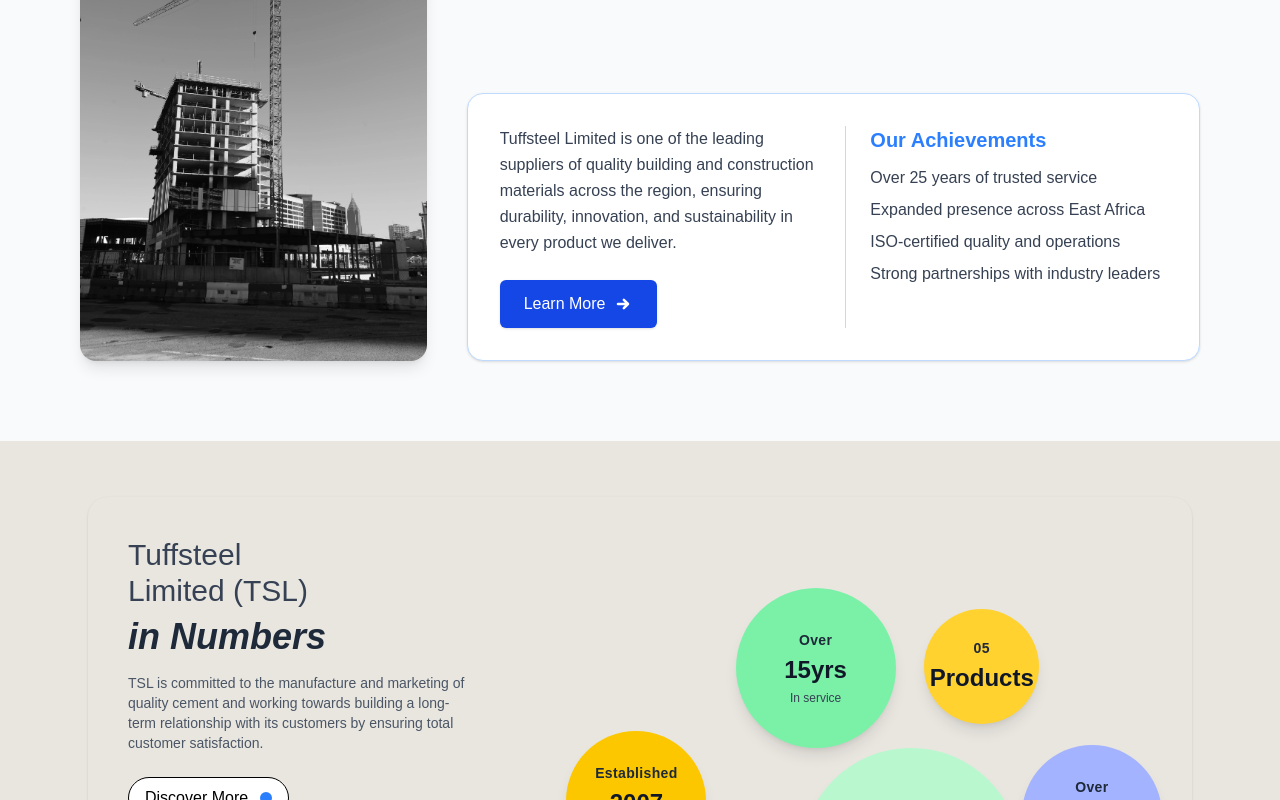
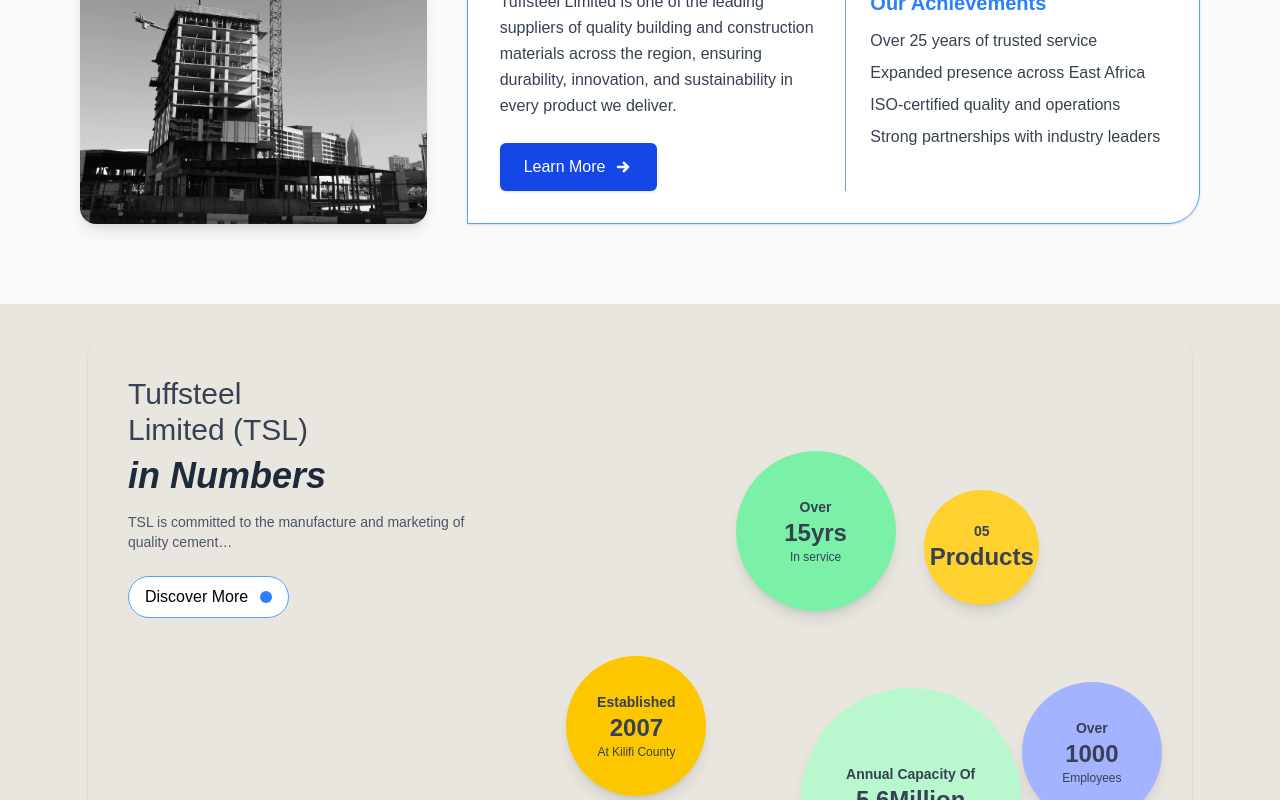
Before and after one commit to Niarb144/tuffsteel-v2, a Next.js app: page / in a window 1280 px wide. Shown: the part 1040-1840 px from the top of the page. Built offline with nearby package versions, Linux system fonts and the light colour scheme.

Commit message:
Edit stats

```diff
--- a/components/AboutSection.tsx
+++ b/components/AboutSection.tsx
@@ -17,7 +17,7 @@
           <img
             src="/images/img5.webp"
             alt="About Tuffsteel"
-            className="w-full h-full object-cover rounded-2xl shadow-lg transition-transform duration-500 hover:scale-105"
+            className="w-full h-96 object-cover rounded-2xl shadow-lg transition-transform duration-500 hover:scale-105"
           />
         </motion.div>
 
@@ -31,16 +31,16 @@
         >
           {/* Title Section */}
           <div>
-            <h2 className="text-blue-700 text-sm md:text-4xl uppercase font-semibold tracking-wider mb-2">
+            <h2 className="text-blue-700 text-sm md:text-2xl uppercase font-semibold tracking-wider mb-2">
               About
             </h2>
-            <h3 className="text-3xl md:text-7xl text-blue-500 font-bold mb-1 mt-4">
+            <h3 className="text-3xl md:text-4xl text-blue-500 font-bold mb-1 mt-4">
               Tuffsteel Limited
             </h3>
           </div>
 
           {/* Content Grid */}
-          <div className="grid md:grid-cols-2 gap-6 bg-white rounded-2xl border border-blue-200 shadow-sm p-8 mt-4">
+          <div className="grid md:grid-cols-2 gap-6 bg-white rounded-tr-4xl rounded-br-4xl border border-blue-400 shadow-sm p-8 mt-4">
             {/* LEFT DESCRIPTION + BUTTON */}
             <div>
               <p className="text-gray-700 mb-6 leading-relaxed">
@@ -74,7 +74,7 @@
             </div>
 
             {/* RIGHT ACHIEVEMENTS */}
-            <div className="border-l md:border-l border-t md:border-t-0 border-blue-200 pl-6 pt-6 md:pt-0">
+            <div className="border-l md:border-l border-t md:border-t-0 border-blue-400 pl-6 pt-6 md:pt-0">
               <h4 className="text-xl font-semibold text-blue-500 mb-3">
                 Our Achievements
               </h4>
--- a/components/Stats.tsx
+++ b/components/Stats.tsx
@@ -3,81 +3,82 @@
 import React from "react";
 import { motion } from "framer-motion";
 
-// Mombasa Cement "Numbers" hero recreated
-// - Tailwind CSS utility classes
-// - Framer Motion for subtle float/scale/enter animations
-// - TypeScript React component, default export
-
-// Usage: place <NumbersHero /> inside a Next.js page.
-
 export default function NumbersHero() {
   const circles = [
-    { labelTop: 'Established', value: '2007', caption: 'At Kilifi County', size: 140, color: 'bg-yellow-400' },
-    { labelTop: 'Over', value: '15yrs', caption: 'In service', size: 160, color: 'bg-green-300' },
-    { labelTop: '05', value: 'Products', caption: '', size: 115, color: 'bg-amber-300' },
-    { labelTop: 'Over', value: '1000', caption: 'Employees', size: 140, color: 'bg-indigo-300' },
-    { labelTop: 'Annual Capacity Of', value: '5.6Million', caption: 'Metric Tonnes', size: 220, color: 'bg-green-200' },
+    { labelTop: "Established", value: "2007", caption: "At Kilifi County", size: 140, color: "bg-yellow-400" },
+    { labelTop: "Over", value: "15yrs", caption: "In service", size: 160, color: "bg-green-300" },
+    { labelTop: "05", value: "Products", caption: "", size: 115, color: "bg-amber-300" },
+    { labelTop: "Over", value: "1000", caption: "Employees", size: 140, color: "bg-indigo-300" },
+    { labelTop: "Annual Capacity Of", value: "5.6Million", caption: "Metric Tonnes", size: 220, color: "bg-green-200" },
+  ];
+
+  const positions = [
+    { left: "10%", top: "40%" },
+    { left: "36%", top: "8%" },
+    { left: "65%", top: "14%" },
+    { left: "80%", top: "44%" },
+    { left: "46%", top: "45%" },
   ];
 
   return (
-    <section className="w-full bg-[#e9e6e0] py-14">
+    <section className="w-full bg-[#e9e6e0] py-8">
       <div className="max-w-6xl mx-auto px-6">
-        <div className="bg-[#e9e6e0] rounded-[20px] p-10 shadow-sm h-80vh">
-          <div className="flex flex-col md:flex-row items-start gap-8 h-96">
-            {/* Left text */}
+        <div className="bg-[#e9e6e0] rounded-[20px] p-10 shadow-sm h-[90vh]">
+          <div className="flex flex-col md:flex-row items-start gap-8 h-full">
+
+            {/* Left */}
             <div className="md:w-1/3">
               <h3 className="text-3xl font-light text-gray-700">Tuffsteel<br/>Limited (TSL)</h3>
               <h2 className="text-4xl font-semibold italic text-gray-800 mt-2">in <span className="font-black">Numbers</span></h2>
-              <p className="mt-4 text-sm text-gray-600">TSL is committed to the manufacture and marketing of quality cement and working towards building a long-term relationship with its customers by ensuring total customer satisfaction.</p>
-              <button className="mt-6 inline-flex items-center gap-3 px-4 py-2 border rounded-full bg-white hover:shadow text-black cursor-pointer">Discover More <span className="inline-block w-3 h-3 rounded-full bg-blue-500"/></button>
+              <p className="mt-4 text-sm text-gray-600">
+                TSL is committed to the manufacture and marketing of quality cement…
+              </p>
+              <button className="mt-6 inline-flex items-center gap-3 px-4 py-2 border rounded-full bg-white hover:shadow text-black border-blue-400">
+                Discover More <span className="inline-block w-3 h-3 rounded-full bg-blue-500"/>
+              </button>
             </div>
 
-            {/* Right circles area */}
-            <div className="md:flex-1 relative h-[340px]">
-              {/* absolutely position the circle group to visually match the layout */}
+            {/* Right */}
+            <div className="md:flex-1 relative h-full">
               <div className="absolute left-0 top-6 w-full h-full">
                 {circles.map((c, i) => {
-                  // positions roughly match the screenshot; tweak as needed
-                  const positions = [
-                    { left: '10%', top: '50%' },
-                    { left: '36%', top: '8%' },
-                    { left: '65%', top: '14%' },
-                    { left: '80%', top: '54%' },
-                    { left: '46%', top: '55%' },
-                  ];
-
                   const style = {
                     width: `${c.size}px`,
                     height: `${c.size}px`,
                     left: positions[i].left,
                     top: positions[i].top,
-                    transform: 'translate(-50%, -50%)',
+                    transform: "translate(-50%, -50%)",
                   } as React.CSSProperties;
 
                   return (
                     <motion.div
                       key={i}
-                      initial={{ opacity: 0, y: 20, scale: 0.9 }}
-                      animate={{ opacity: 1, y: 0, scale: 1 }}
-                      transition={{ delay: 0.15 * i, type: 'spring', stiffness: 80 }}
+                      initial={{ opacity: 0, scale: 0.6 }}
+                      animate={{ opacity: 1, scale: 1 }}
+                      transition={{ delay: i * 0.15, type: "spring", stiffness: 80 }}
                       style={style}
-                      className={`absolute flex flex-col items-center justify-center rounded-full ${c.color} shadow-lg`}
+                      className={`absolute rounded-full flex items-center justify-center ${c.color} shadow-lg`}
                     >
-                      <div className="text-sm font-semibold tracking-wide text-gray-800 text-center px-2">{c.labelTop}</div>
-                      <div className="text-2xl font-bold text-gray-900 mt-1">{c.value}</div>
-                      {c.caption && <div className="text-xs text-gray-700 mt-1">{c.caption}</div>}
+                      <div
+                        className="text-center text-gray-700"
+                      >
+                        <div className="text-sm font-semibold">{c.labelTop}</div>
+                        <div className="text-2xl font-bold">{c.value}</div>
+                        {c.caption && <div className="text-xs">{c.caption}</div>}
+                      </div>
                     </motion.div>
                   );
                 })}
 
-                {/* subtle floating animation for the whole group */}
+                {/* floating layer behind */}
                 <motion.div
-                  className="absolute inset-0"
+                  className="absolute inset-0 -z-10"
                   animate={{ y: [0, -6, 0] }}
-                  transition={{ duration: 6, repeat: Infinity, ease: 'easeInOut' }}
+                  transition={{ duration: 6, repeat: Infinity, ease: "easeInOut" }}
                 />
               </div>
             </div>
+
           </div>
         </div>
       </div>
```
